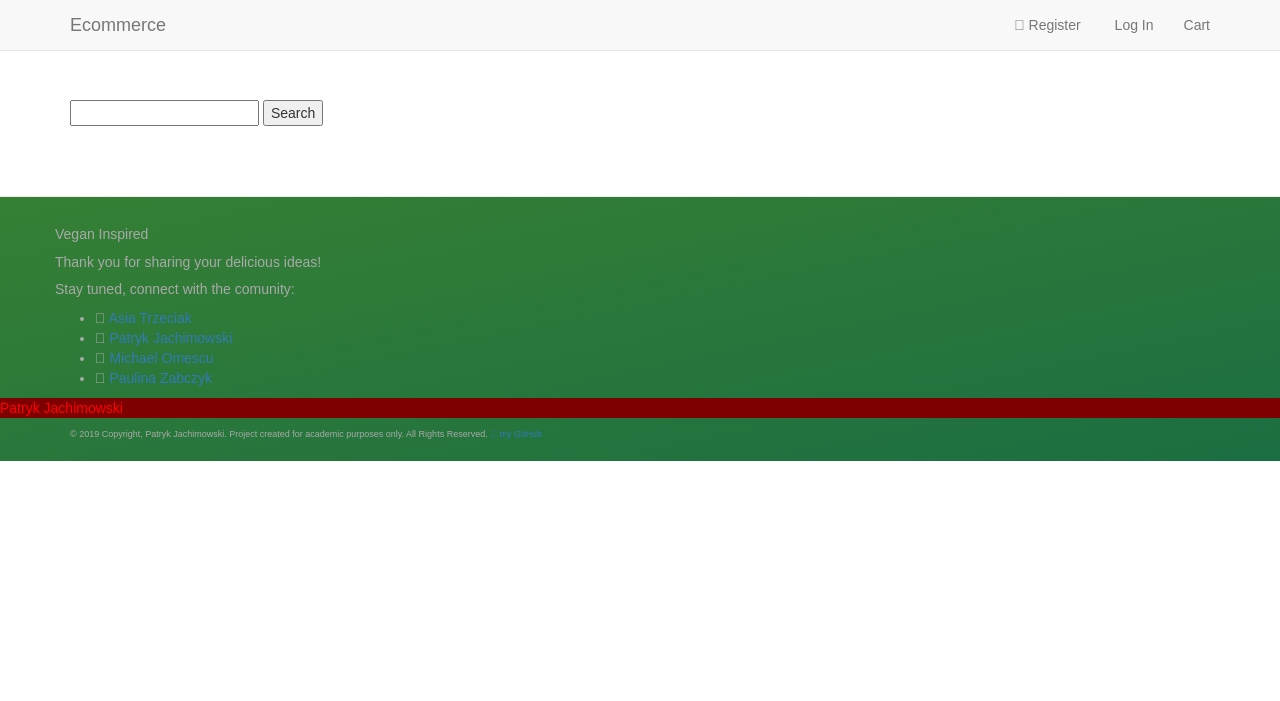
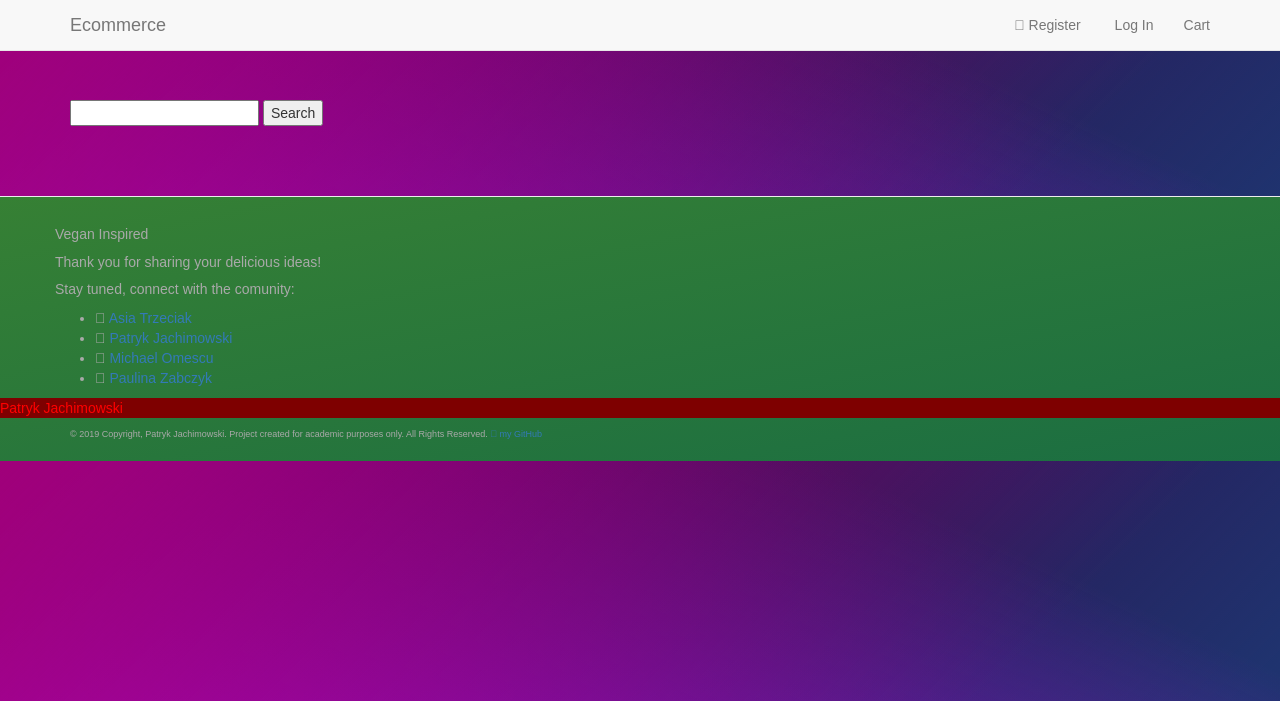
Before and after one commit to pjachimowski/stickers, a Django app: page / in a window 1280 px wide. Shown: the top 701 px of the page. Run offline with Django 3.2, Linux system fonts and the light colour scheme; data that the repository does not hold is empty; some libraries are stand-ins or nearby versions.

Commit message:
working on footer 2

```diff
--- a/static/css/custom.css
+++ b/static/css/custom.css
@@ -2,6 +2,22 @@ body {
     font-family: Arial;
     padding-top: 100px;
 }
+
+/*-----------------background gradient ------------------*/
+
+.colorful {
+  background:
+    -webkit-linear-gradient(315deg, hsla(314.4, 100%, 31.4%, 1) 0%, hsla(314.4, 100%, 31.4%, 0) 70%),
+    -webkit-linear-gradient(65deg, hsla(284.91, 89.99%, 50%, 1) 10%, hsla(284.91, 89.99%, 50%, 0) 80%),
+    -webkit-linear-gradient(135deg, hsla(225, 56.15%, 27.82%, 1) 15%, hsla(225, 56.15%, 27.82%, 0) 80%),
+    -webkit-linear-gradient(205deg, hsla(289.36, 100%, 12.45%, 1) 100%, hsla(289.36, 100%, 12.45%, 0) 70%);
+  background:
+    linear-gradient(135deg, hsla(314.4, 100%, 31.4%, 1) 0%, hsla(314.4, 100%, 31.4%, 0) 70%),
+    linear-gradient(25deg, hsla(284.91, 89.99%, 50%, 1) 10%, hsla(284.91, 89.99%, 50%, 0) 80%),
+    linear-gradient(315deg, hsla(225, 56.15%, 27.82%, 1) 15%, hsla(225, 56.15%, 27.82%, 0) 80%),
+    linear-gradient(245deg, hsla(289.36, 100%, 12.45%, 1) 100%, hsla(289.36, 100%, 12.45%, 0) 70%);
+  }
+  /*-----------------background gradient ------------------*/
 
 footer {
     margin-top: 40px;
--- a/templates/base.html
+++ b/templates/base.html
@@ -16,7 +16,7 @@
 	{% endblock head_js %}
 </head>
 
-<body>
+<body class="colorful">
 	<!-- Fixed masthead -->
 	<nav class="navbar navbar-masthead navbar-default navbar-fixed-top">
 		<div class="container">
```
